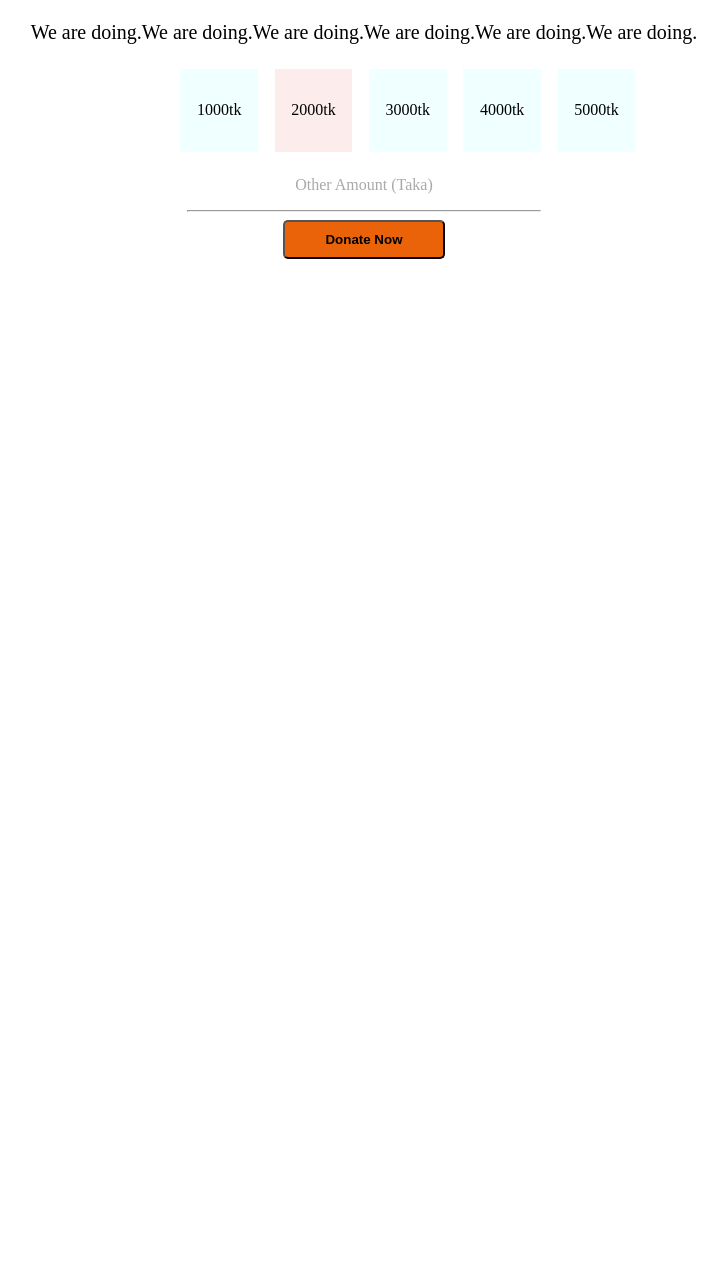
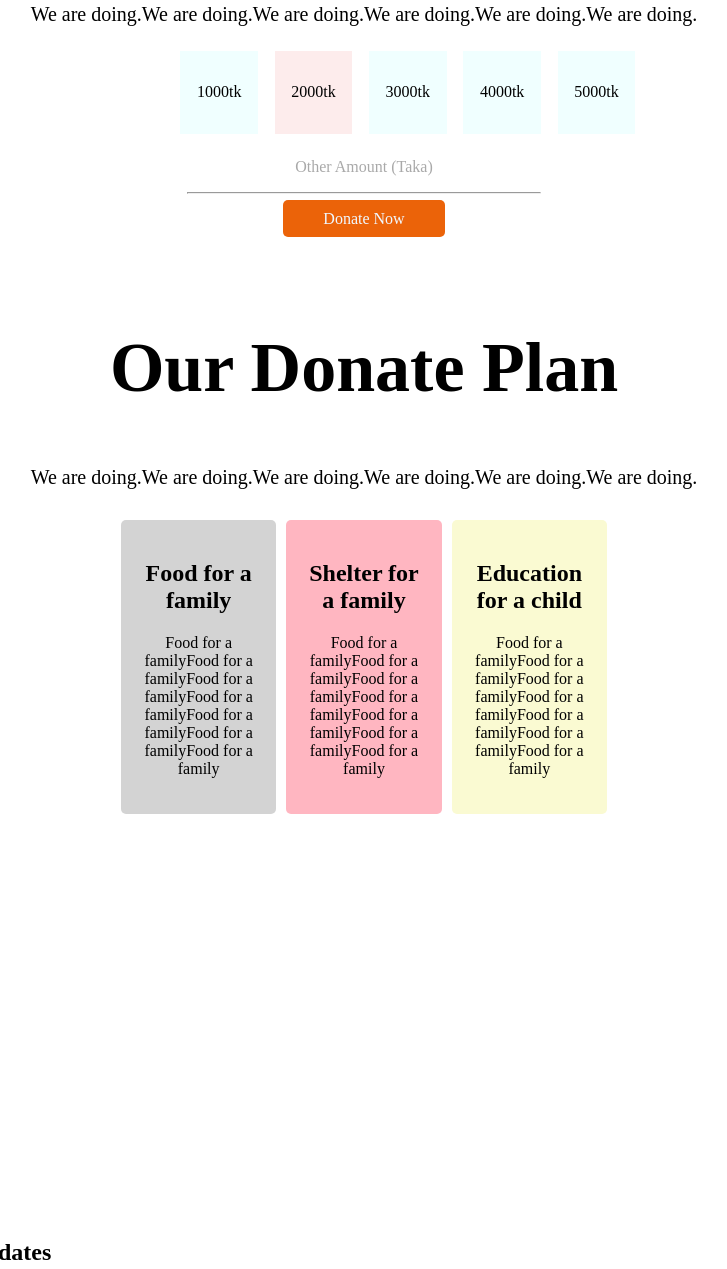
Before and after one commit to afsanaferdous/First-Assignment, a plain HTML site: page index.html in a window 1280 px wide. Shown: the part 985-2254 px from the top of the page, without its empty margins (276-1003 px from the left). Before the commit the page ends 1444 px from the top, so only its background shows below. Drawn offline with Linux system fonts and the light colour scheme; a web font is replaced by a local one.

Commit message:
end sec 3 and atart sec 4

```diff
--- a/index.html
+++ b/index.html
@@ -22,8 +22,7 @@
         <div class="sec-1-div">
             <h1 id="sec-1-h1">Let's Help Those Who Are More In Need</h1>
             <p id="sec-1-p">The people in Sylhet are drowning on the flood. Right now they need our help.</p>
-            <button class="button">Donate Now</button>
-
+            <a class="button" target="_blank" href="https://www.paypal.com/de/home">Donate Now</a>
         </div>
     </section>
 
@@ -58,11 +57,46 @@
             <hr>
 
         </div>
-        <div class="sec-2-button"><button class="button">Donate Now</button></div>
+        <div class="sec-2-button">
+            <a class="button" target="_blank" href="https://www.paypal.com/de/home">Donate Now</a>
+        </div>
+    </section>
 
+    <section>
+        <div class="sec-3-margin">
+            <h1 id="sec-2-h1">Our Donate Plan
+            </h1>
+            <p> <span class="sec-2-p"> We are doing.We are doing.We are doing.We are doing.We are doing.We are
+                    doing.</span> </p>
+        </div>
 
-
-
+        <div class="sec-3-div-beside">
+            <div class="sec-3-box-left">
+                <h2>Food for a family</h2>
+                <p>Food for a familyFood for a familyFood for a familyFood for a familyFood for a familyFood for a
+                    familyFood for a family</p>
+            </div>
+            <div class="sec-3-box-middle">
+                <h2>Shelter for a family</h2>
+                <p>Food for a familyFood for a familyFood for a familyFood for a familyFood for a familyFood for a
+                    familyFood for a family</p>
+            </div>
+            <div class="sec-3-box-right">
+                <h2>Education for a child</h2>
+                <p>Food for a familyFood for a familyFood for a familyFood for a familyFood for a familyFood for a
+                    familyFood for a family</p>
+            </div>
+        </div>
+    </section>
+    <section>
+        <div>
+            <h1>Get Updates</h1>
+            <p>For more update on the situation please write down your email address</p>
+        </div>
+        <div class="div-4-Email">
+            <input type="Email">
+            <button>Subscribe</button>
+        </div>
     </section>
 </body>
 
--- a/style.css
+++ b/style.css
@@ -15,7 +15,10 @@ body {
     padding: 10px 40px;
     border-radius: 5px;
     background-color: rgb(235, 99, 9);
-    font-weight: 700;
+    font-weight: 500;
+    text-decoration: none;
+    color: aliceblue;
+
 
 }
 
@@ -115,8 +118,64 @@ hr {
 }
 
 .sec-2-button {
-    padding-top: 0%;
+    padding-top: 8px;
     padding: center;
     text-align: center;
+    padding-bottom: 0%;
+}
+
+.sec-3-margin {
+    text-align: center;
+    margin-top: 100px;
+    padding-top: 0%;
+    border: none;
+    padding-bottom: 10px;
+}
+
+.sec-3-div-beside {
+    display: flex;
+    text-align: center;
+    margin-left: 15%;
+    margin-right: 15%;
+    padding-top: 0%;
 
 }
+
+.sec-3-box-left {
+
+    background-color: lightgray;
+    text-align: center;
+    margin: 1%;
+    border: none;
+    padding: 20px;
+    border-radius: 5px;
+
+}
+
+.sec-3-box-middle {
+    background-color: lightpink;
+    text-align: center;
+    margin: 1%;
+    border: none;
+    padding: 20px;
+    border-radius: 5px;
+}
+
+.sec-3-box-right {
+    background-color: lightgoldenrodyellow;
+    text-align: center;
+    margin: 1%;
+    border: none;
+    padding: 20px;
+    border-radius: 5px;
+}
+
+.div-4-Email {
+    background-color: rgb(231, 222, 90);
+    text-align: center;
+    margin: 1%;
+    border: none;
+    padding-top: 10px;
+    padding-bottom: 10px;
+    border-radius: 5px;
+}
```
